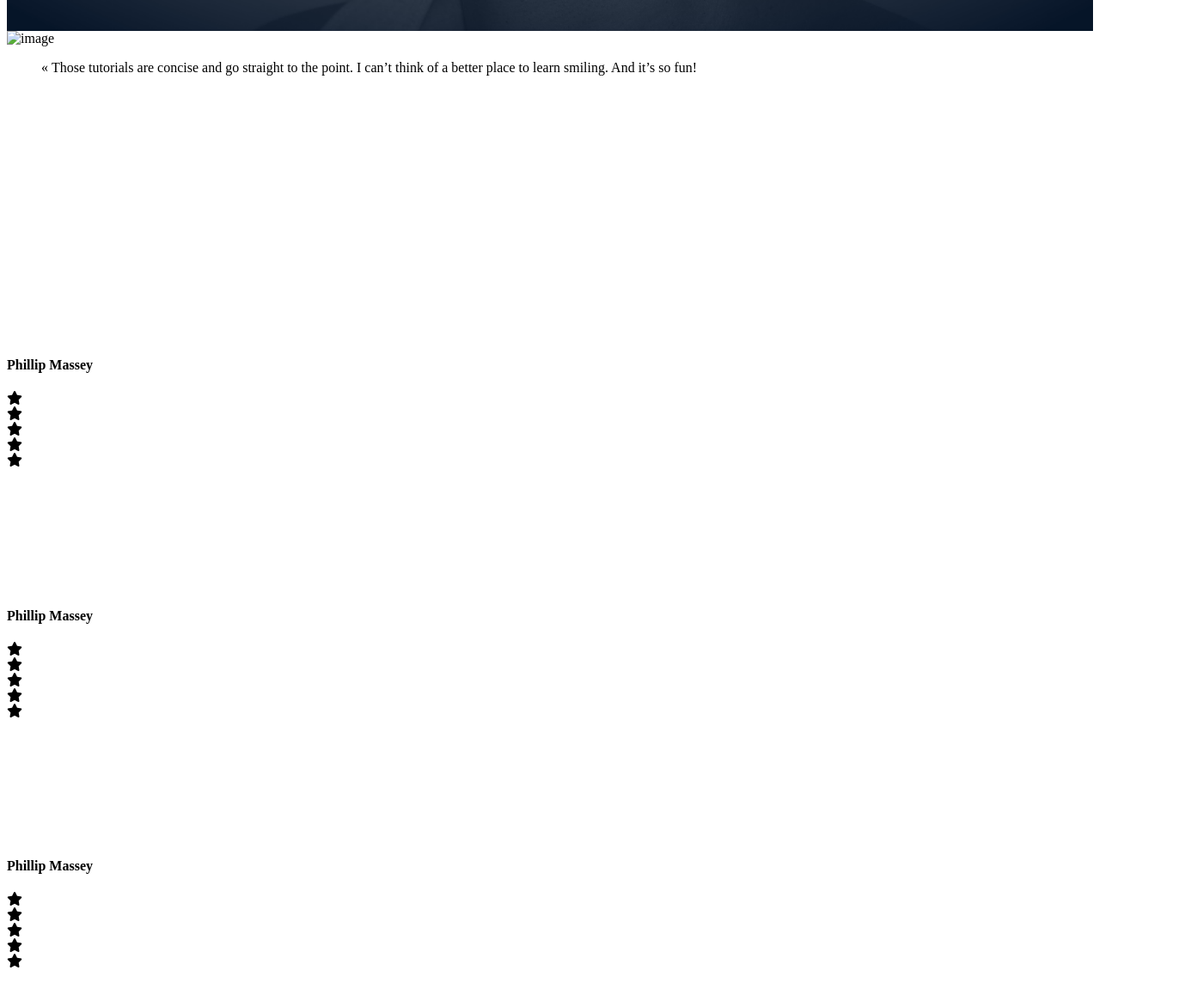
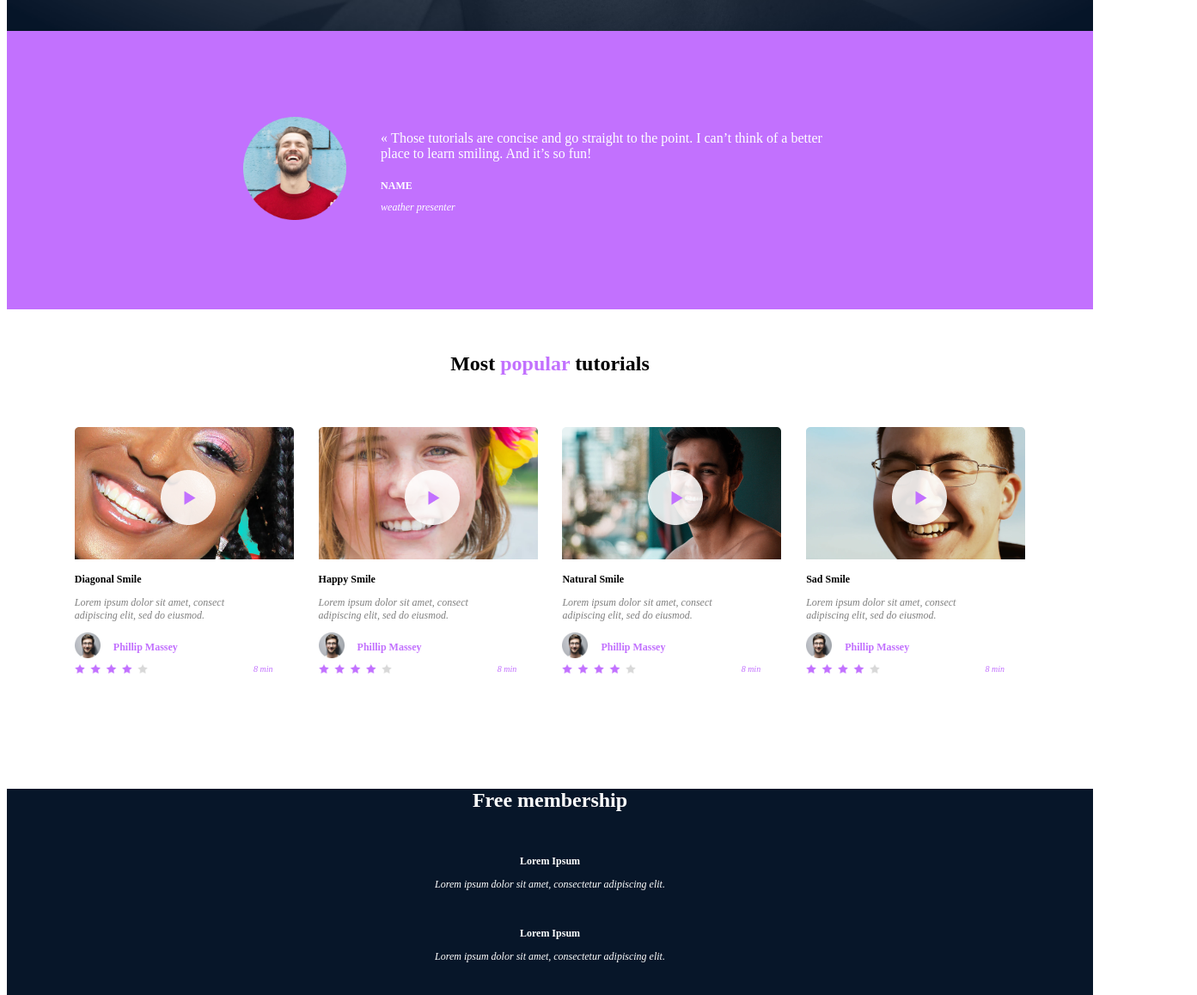
Before and after one commit to cutescoder/alx_html_css, a plain HTML site: page css_advanced/index.html in a window 1280 px wide. Shown: the part 720-1878 px from the top of the page at 86% size, 1393 px wide, since content can reach past the window. Drawn offline with Linux system fonts and the light colour scheme.

Commit message:
genius already

```diff
--- a/css_advanced/index.html
+++ b/css_advanced/index.html
@@ -56,88 +56,99 @@
             </div>
     </div>
         </section>
-        <section>
+        <section class="testimonial">
             <div>
-                <img src="./images/Bitmap.png" alt="image">
+                <img src="./CSS Advanced/5.png" height="120px" alt="image">
             </div>
-            <div>
-                <blockquote>« Those tutorials are concise and go straight to the point. I can’t think of a better place to learn smiling. And it’s so fun!</blockquote>
+            <div class="quotes">
+                <blockquote>« Those tutorials are concise and go straight to the point. I can’t think of a better <br> place to learn smiling. And it’s so fun!</blockquote>
                 <h3>NAME</h3>
                 <P>weather presenter</P>
             </div>
         </section>
         <section>
-            <h2>Most popular tutorials</h2>
+            <h2 class="popular">Most <span>popular</span> tutorials</h2>
+            <div class="popular-tutorial">
             <div>
-                <img src="./images/Bitmap (1).png" alt="">
-                <h3>Diagonal Smile</h3>
-                <p>Lorem ipsum dolor sit amet, consect adipiscing elit, sed do eiusmod.</p>
+            <div class="playing">
                 <div>
-                    <img src="./images/1 (3).png" alt="">
+                <img class="play" src="./CSS Advanced/play.png" alt="">
+                </div>
+                <img src="./CSS Advanced/9.png" alt="">
+            </div>
+                <h3 class="smile">Diagonal Smile</h3>
+                <p class="lorem-ipsum">Lorem ipsum dolor sit amet, consect <br>adipiscing elit, sed do eiusmod.</p>
+                <div class="massey">
+                    <img src="./CSS Advanced/1.png" alt="">
                     <h4>Phillip Massey</h4>
                 </div>
+                <img src="./CSS Advanced/rating.png" height="12px" alt="rating">
+                <p class="duration">8 min</p>
+            </div>
+            <div>
+            <div class="playing">
                 <div>
+                <img class="play" src="./CSS Advanced/play.png" alt="">
+                </div>
+                <img src="./CSS Advanced/7.png" alt="">
+            </div>
+            <!--<img src="./CSS Advanced/7.png" alt="">-->
+                <h3 class="smile">Happy Smile</h3>
+                <p class="lorem-ipsum">Lorem ipsum dolor sit amet, consect <br>adipiscing elit, sed do eiusmod.</p>
+                <div class="massey">
+                    <img src="./CSS Advanced/1.png" alt="">
+                    <h4>Phillip Massey</h4>
+                </div>
+                <img src="./CSS Advanced/rating.png" height="12px" alt="rating">
+                <p class="duration">8 min</p>
+            </div>
+            <div>
+            <div class="playing">
+                <div>
+                <img class="play" src="./CSS Advanced/play.png" alt="">
+                </div>
+                <img src="./CSS Advanced/8.png" alt="">
+            </div>
+                <!--<img src="./CSS Advanced/8.png" alt="">-->
+                <h3 class="smile">Natural Smile</h3>
+                <p class="lorem-ipsum">Lorem ipsum dolor sit amet, consect <br>adipiscing elit, sed do eiusmod.</p>
+                <div class="massey">
+                    <img src="./CSS Advanced/1.png" alt="">
+                    <h4>Phillip Massey</h4>
+                </div>
+                <img src="./CSS Advanced/rating.png" height="12px" alt="rating">
+                <p class="duration">8 min</p>
+            </div>
+            <div>
+            <div class="playing">
+                <div>
+                <img class="play" src="./CSS Advanced/play.png" alt="">
+                </div>
+                <img src="./CSS Advanced/6.png" alt="">
+            </div>
+                <!--<img src="./CSS Advanced/6.png" alt="">-->
+                <h3 class="smile">Sad Smile</h3>
+                <p class="lorem-ipsum">Lorem ipsum dolor sit amet, consect <br>adipiscing elit, sed do eiusmod.</p>
+                <div class="massey">
+                    <img src="./CSS Advanced/1.png" alt="">
+                    <h4>Phillip Massey</h4>
+                </div>
+                <img src="./CSS Advanced/rating.png" height="12px" alt="rating">
+                <!--
+                <div class="svg">
                     <div><i class="fa-solid fa-star"></i></div>
                     <div><i class="fa-solid fa-star"></i></div>
                     <div><i class="fa-solid fa-star"></i></div>
                     <div><i class="fa-solid fa-star"></i></div>
                     <div><i class="fa-solid fa-star"></i></div>
                 </div>
-                <p>8 min</p>
+                -->
+                <p class="duration">8 min</p>
             </div>
-            <div>
-                <img src="./images/Bitmap (4).png" alt="">
-                <h3>Happy Smile</h3>
-                <p>Lorem ipsum dolor sit amet, consect adipiscing elit, sed do eiusmod.</p>
-                <div>
-                    <img src="./images/1 (3).png" alt="">
-                    <h4>Phillip Massey</h4>
-                </div>
-                <div>
-                    <div><i class="fa-solid fa-star"></i></div>
-                    <div><i class="fa-solid fa-star"></i></div>
-                    <div><i class="fa-solid fa-star"></i></div>
-                    <div><i class="fa-solid fa-star"></i></div>
-                    <div><i class="fa-solid fa-star"></i></div>
-                </div>
-                <p>8 min</p>
-            </div>
-            <div>
-                <img src="./images/Bitmap (3).png" alt="">
-                <h3>Natural Smile</h3>
-                <p>Lorem ipsum dolor sit amet, consect adipiscing elit, sed do eiusmod.</p>
-                <div>
-                    <img src="./images/1 (3).png" alt="">
-                    <h4>Phillip Massey</h4>
-                </div>
-                <div>
-                    <div><i class="fa-solid fa-star"></i></div>
-                    <div><i class="fa-solid fa-star"></i></div>
-                    <div><i class="fa-solid fa-star"></i></div>
-                    <div><i class="fa-solid fa-star"></i></div>
-                    <div><i class="fa-solid fa-star"></i></div>
-                </div>
-                <p>8 min</p>
-            </div>
-            <div>
-                <img src="./images/Bitmap (2).png" alt="">
-                <h3>Sad Smile</h3>
-                <p>Lorem ipsum dolor sit amet, consect adipiscing elit, sed do eiusmod.</p>
-                <div>
-                    <img src="./images/1 (3).png" alt="">
-                    <h4>Phillip Massey</h4>
-                </div>
-                <div>
-                    <div><i class="fa-solid fa-star"></i></div>
-                    <div><i class="fa-solid fa-star"></i></div>
-                    <div><i class="fa-solid fa-star"></i></div>
-                    <div><i class="fa-solid fa-star"></i></div>
-                    <div><i class="fa-solid fa-star"></i></div>
-                </div>
-                <p>8 min</p>
             </div>
         </section>
         <section>
+        <div class="membership">
             <h2>Free membership</h2>
             <div>
                 <img src="./images/smile.svg" alt="">
@@ -160,6 +171,7 @@
                 <p>Lorem ipsum dolor sit amet, consectetur adipiscing elit.</p>
             </div>
             <button>REGISTER FOR FREE</button>
+        </div>
         </section>
         <section>
             <h2>F.A.Q</h2>
--- a/css_advanced/styles.css
+++ b/css_advanced/styles.css
@@ -77,3 +77,75 @@ h3 {
     height: 100px;
     align-items: center;
 }
+
+.testimonial {
+    background-color: #c271fe;
+    display: flex;
+    justify-content: center;
+    padding: 100px;
+}
+.testimonial, blockquote {
+    color: white;
+}
+.quotes  {
+    display: flex;
+    flex-direction: column;
+    align-items: flex-start;
+}
+.quotes > h3 {
+    margin-left: 40px;
+    line-height: 1px;
+}
+.quotes > p {
+    margin-left: 40px;
+    line-height: 1px;
+}
+.popular {
+    color: black;
+    margin: 50px;
+}
+.popular-tutorial {
+    display: flex;
+    justify-content: space-evenly;
+    padding: 50px;
+    margin-top: -40px;
+}
+.smile {
+    color: black;
+    text-align: left;
+}
+.lorem-ipsum {
+    color: gray;
+    text-align: left;
+}
+.massey {
+    display: flex;
+    justify-content: left;
+    gap: 5px;
+}
+.massey > img {
+    height: 30px;
+}
+.massey > h4 {
+    color: #c271fe;
+    font-size: 12px;
+    margin: 10px;
+}
+
+.duration {
+    color: #c271fe;
+    font-size: 10px;
+    margin: -16px;
+    margin-right: -200px;
+}
+.playing {
+    position: relative;
+}
+.play {
+    position: absolute;
+    top: 50px;
+    left: 100px;
+}
+.membership {
+    background-color: #071629;
+}
```
